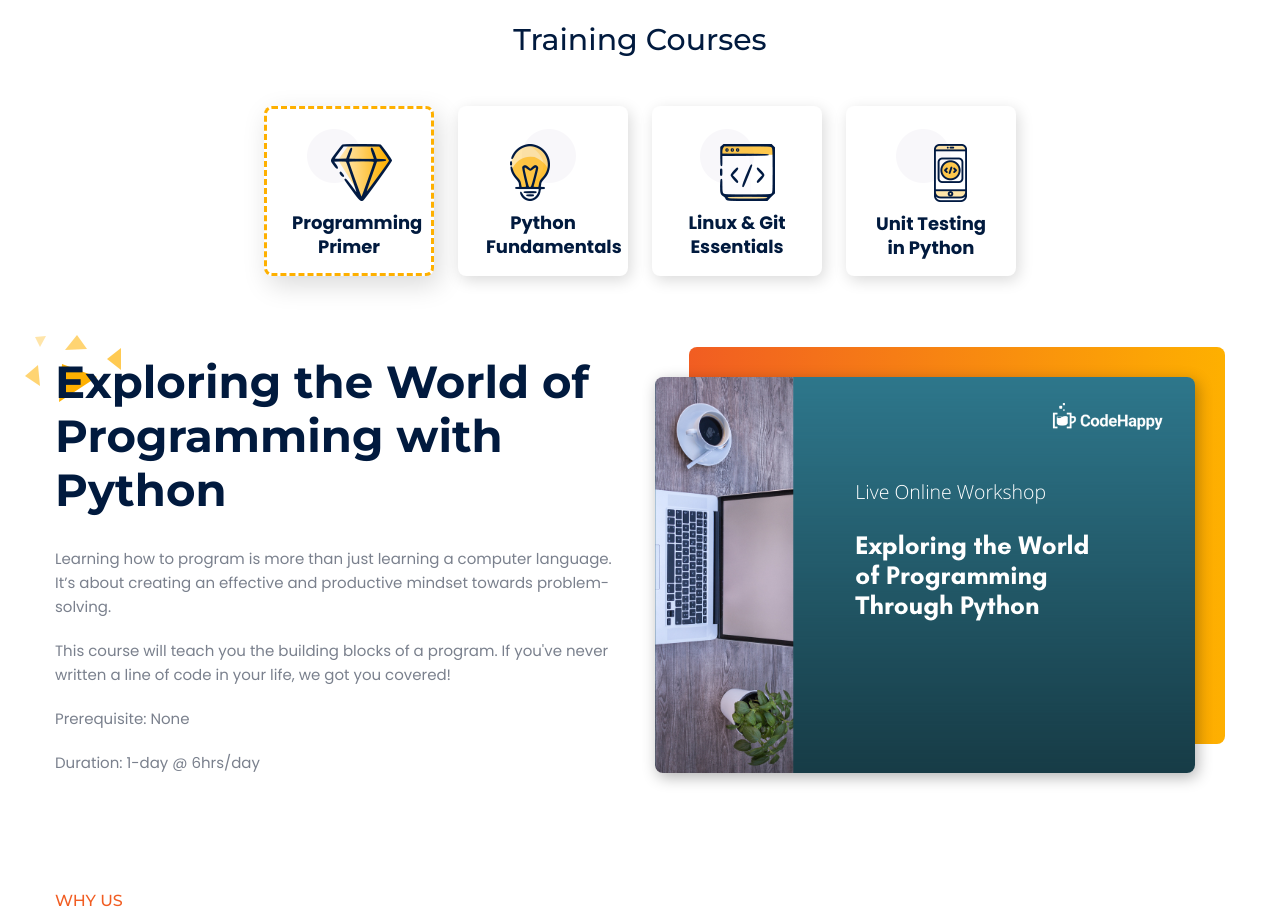
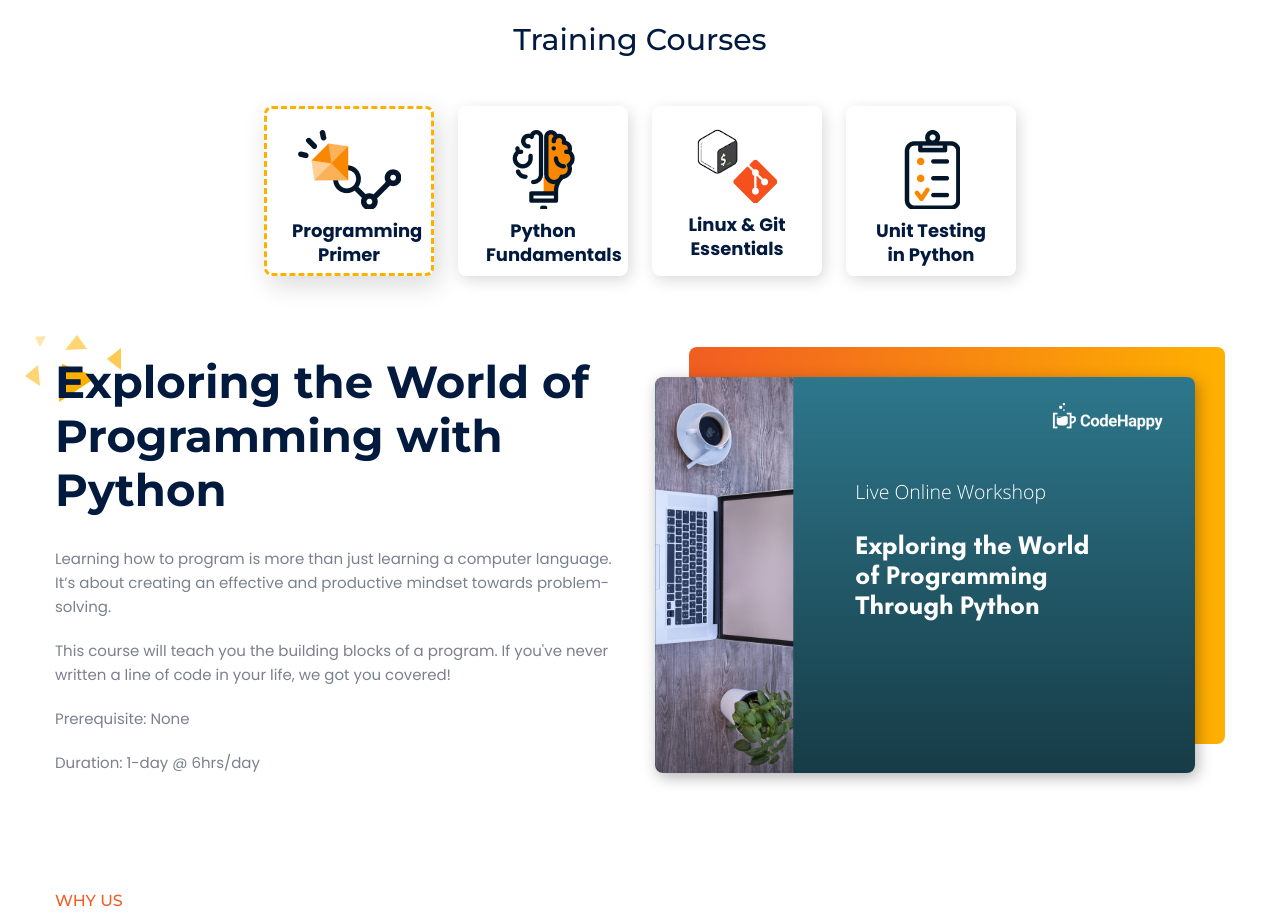
Before and after one commit to codehappyph/codehappyph.github.io, a plain HTML site: page index.html in a window 1280 px wide. Shown: the part 2340-3263 px from the top of the page. Drawn offline with nearby package versions, Linux system fonts and the light colour scheme; a script that the page names is missing.

Commit message:
Update courses icon

```diff
--- a/index.html
+++ b/index.html
@@ -359,16 +359,16 @@
                             <div class="service_tab_nav">
                                 <ul class="nav nav-tabs">
                                     <li class="nav-item">
-                                        <a class="nav-link active" data-toggle="tab" href="#web"><img src="assets/images/icon_11.png" alt=""><span>Programming Primer</span></a>
+                                        <a class="nav-link active" data-toggle="tab" href="#web"><img src="assets/images/gem-icon.png" alt=""><span>Programming Primer</span></a>
                                     </li>
                                     <li class="nav-item">
-                                        <a class="nav-link" data-toggle="tab" href="#strategy"><img src="assets/images/icon_12.png" alt=""><span>Python Fundamentals</span></a>
+                                        <a class="nav-link" data-toggle="tab" href="#strategy"><img src="assets/images/brain-icon.png" alt=""><span>Python Fundamentals</span></a>
                                     </li>
                                     <li class="nav-item">
-                                        <a class="nav-link" data-toggle="tab" href="#development"><img src="assets/images/icon_13.png" alt=""><span>Linux & Git Essentials</span></a>
+                                        <a class="nav-link" data-toggle="tab" href="#development"><img src="assets/images/bash-script-git-icon.png" alt=""><span>Linux & Git Essentials</span></a>
                                     </li>
                                     <li class="nav-item">
-                                        <a class="nav-link" data-toggle="tab" href="#app"><img src="assets/images/icon_14.png" alt=""><span>Unit Testing in Python</span></a>
+                                        <a class="nav-link" data-toggle="tab" href="#app"><img src="assets/images/testing-icon.png" alt=""><span>Unit Testing in Python</span></a>
                                     </li>
 <!--                                     <li class="nav-item">
                                         <a class="nav-link" data-toggle="tab" href="#marketing"><img src="assets/images/icon_15.png" alt=""><span>Digital Marketing</span></a>
```
Also changed, not shown: assets/images/bash-script-git-icon.png (added), assets/images/brain-icon.png (added), assets/images/gem-icon.png (added), assets/images/testing-icon.png (added).
